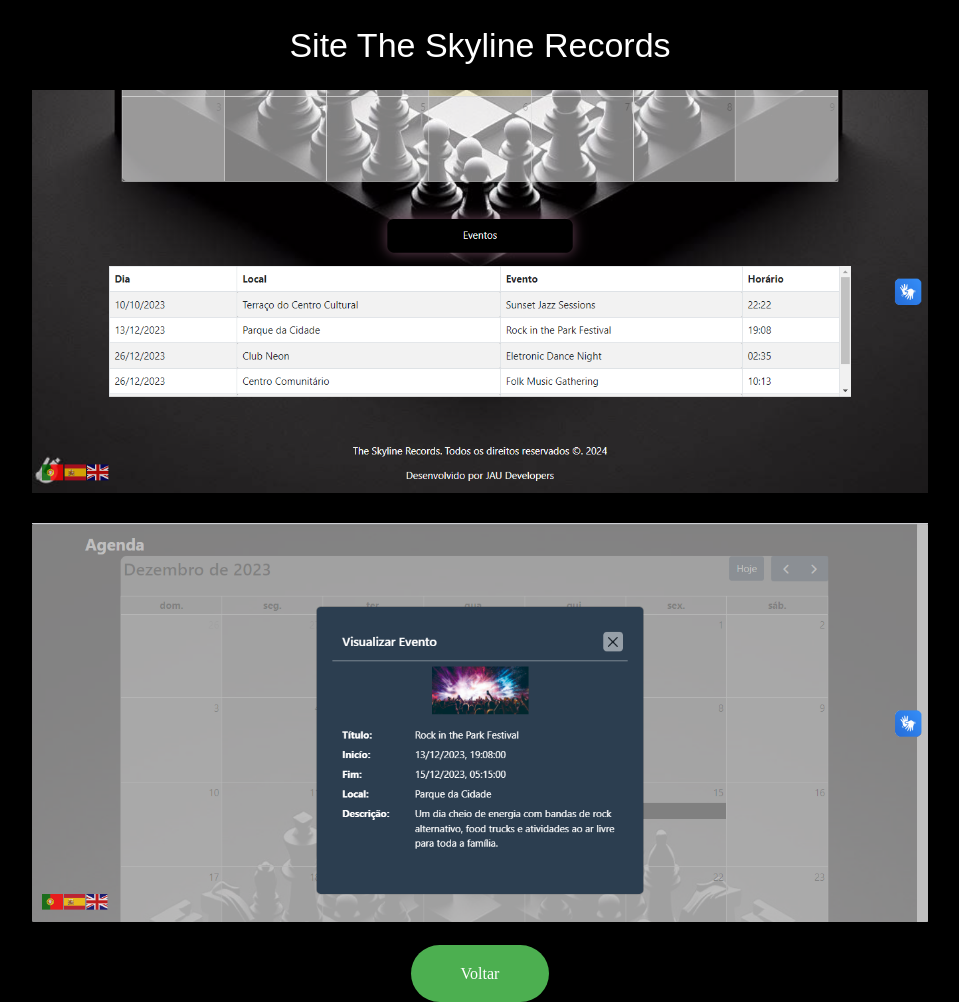
After one commit to JAUDevelopers/SiteJauDevs, a PHP site: page /site_theskyline.html in a window 1280 px wide. The commit adds this page. Shown: the whole page, without its empty margins (160-1119 px from the left). Run offline with PHP 8.4, Linux system fonts and the light colour scheme.

Commit message:
Modificações

```diff
--- /dev/null
+++ b/css/foto_proj.css
@@ -0,0 +1,50 @@
+* {
+    padding: 0;
+    margin: 0;
+    box-sizing: border-box;
+  }
+
+  html, body {
+    background-color: #000;
+    width: 100%;
+    height: 100%;
+    margin: 0;
+    padding: 0;
+    overflow-x: hidden;
+    min-width: 435px;
+  }
+  .container{
+    margin-top: 2%;
+  }
+
+  .container img{
+    width: 70%;
+    height: 50%;
+    margin-left: 15%;
+    margin-top: 2%;
+  }
+
+  .container p {
+    margin-top: 1%;
+    font-family: 'DM Sans', sans-serif;
+    font-size: 34px;
+    color: #fff;
+    text-align: center;
+  }
+
+  .volta{
+
+    background-color: #4CAF50;
+    color: white;
+    padding: 20px 50px;
+    font-size: 16px;
+    border-radius: 30px;
+    cursor: pointer;
+    text-decoration: none;
+    /* margin-left: 20%; */
+  }
+  .botao{
+    margin-top: 3%;
+
+    text-align: center;
+  }
--- /dev/null
+++ b/site_theskyline.html
@@ -0,0 +1,21 @@
+<!DOCTYPE html>
+<html lang="PT-BR">
+  <head>
+    <meta charset="UTF-8" />
+    <meta name="viewport" content="width=device-width, initial-scale=1.0" />
+    <link rel="stylesheet" type="text/css" href="css/foto_proj.css" />
+    <link rel="shortcut icon" type="imagex/png" href="img/logo.png" />
+    <title>Projetos | Jau Developers</title>
+  </head>
+  <body>
+    <div class="container">
+      <p>Site The Skyline Records</p>
+      <img src="img/Projetos/the_skyline/Agenda_1.png" alt="" />
+      <img src="img/Projetos/the_skyline/Agenda_2.png" alt="" />
+
+      <div class="botao">
+        <a class="volta" href="projetos.html">Voltar</a>
+      </div>
+    </div>
+  </body>
+</html>
```
Also changed, not shown: css/proj.css (+53 -1 lines), projetos.html (+17 -36 lines), img/Projetos/FirstPage.png (deleted), img/Projetos/the_skyline/Agenda_1.png (renamed from img/Projetos/Agenda_1.png), img/Projetos/the_skyline/Agenda_2.png (renamed from img/Projetos/Agenda_2.png), img/Projetos/the_skyline/Pagina_Inic.png (renamed from img/Projetos/Pagina_Inic.png).
